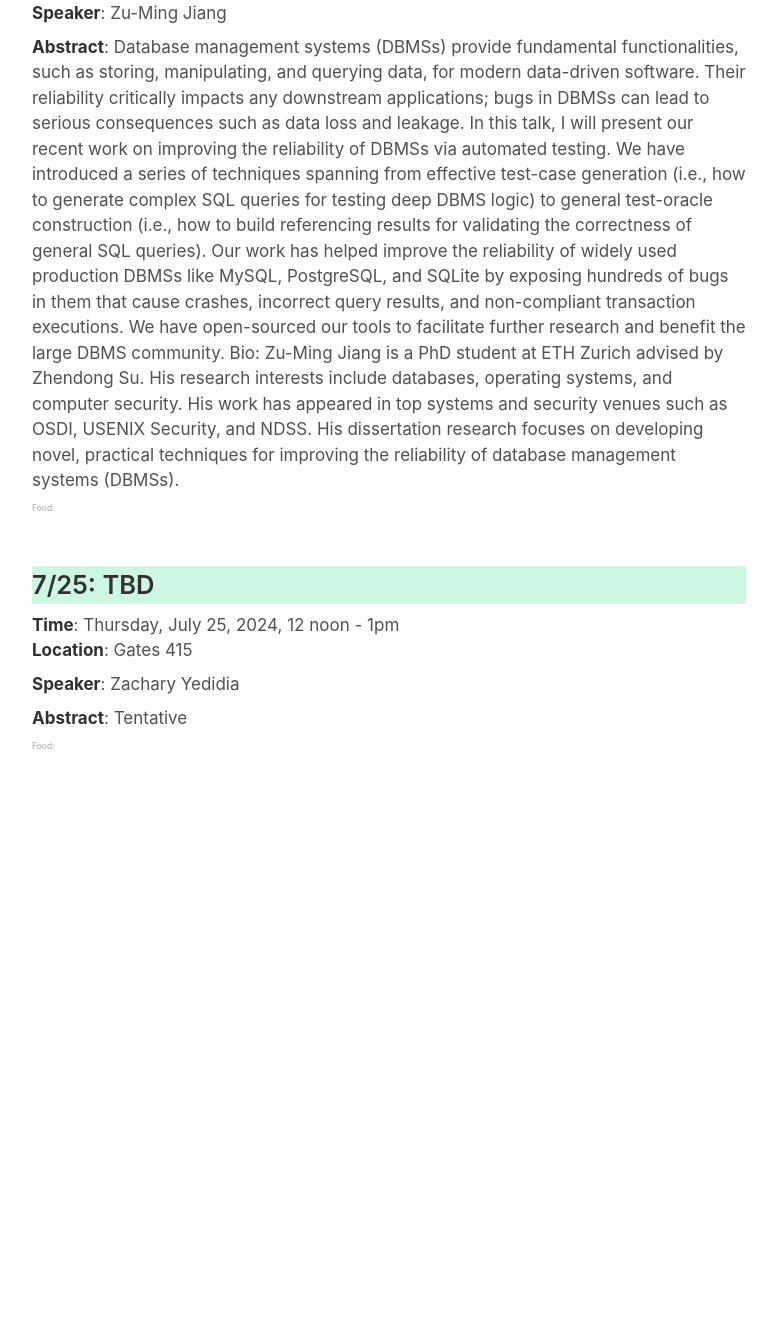
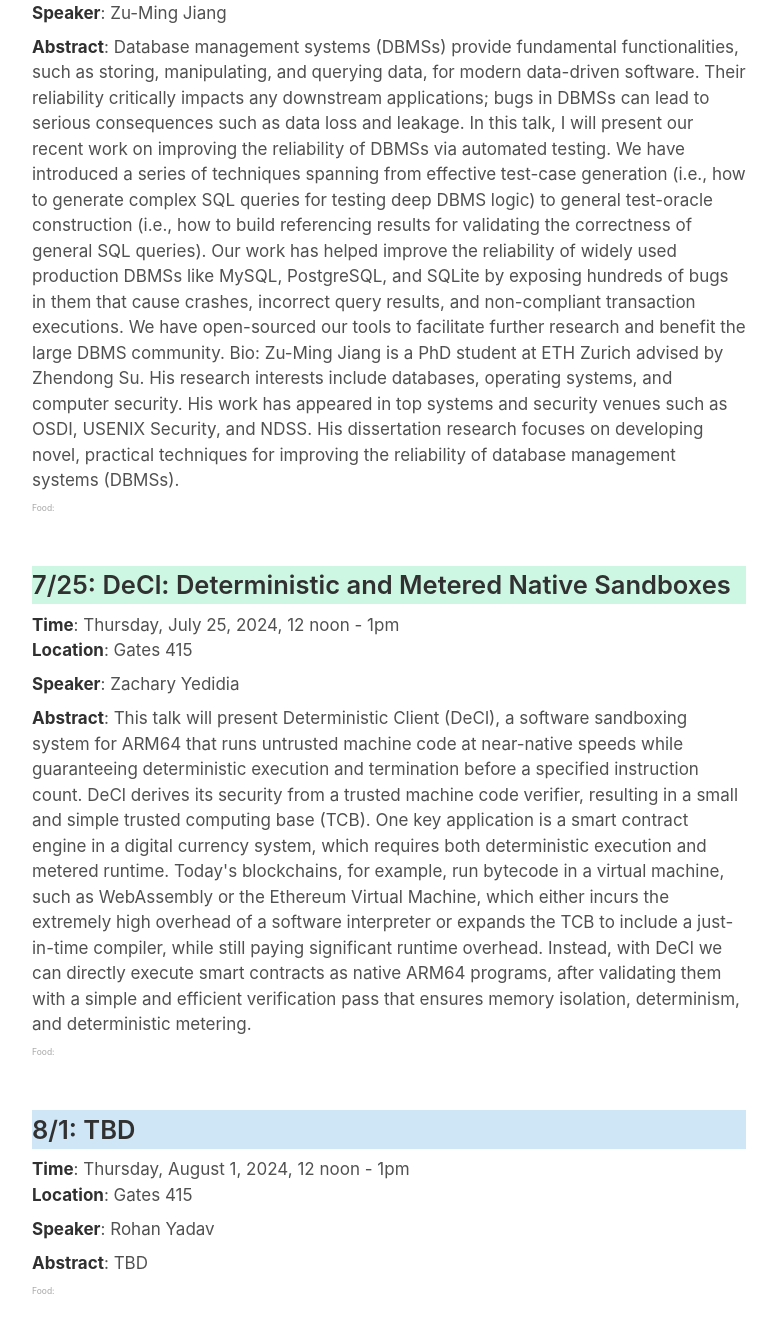
Before and after one commit to software-research-lunch/software-research-lunch.github.io, a Jekyll site: the page built from index.html, in a window 1280 px wide and 1400 px high, scrolled down 687 px. Shown: the top 1333 px of the window, without its empty margins (251-1028 px from the left). Built offline with Jekyll 4.4.1, drawn with Linux system fonts in a browser that asks for light colours; before the commit the page ends 1542 px from its top, so only the background shows below that.

Commit message:
zach, rohan

```diff
--- a/_data/schedule.yml
+++ b/_data/schedule.yml
@@ -59,9 +59,29 @@ y24_summer:
       speaker: "Zu-Ming Jiang"
       bio: ""
     - date: "2024-07-25"
-      abstract: "Tentative"
+      abstract: "This talk will present Deterministic Client (DeCl), a software
+        sandboxing system for ARM64 that runs untrusted machine code at
+        near-native speeds while guaranteeing deterministic execution and
+        termination before a specified instruction count. DeCl derives its
+        security from a trusted machine code verifier, resulting in a small and
+        simple trusted computing base (TCB).  One key application is a smart
+        contract engine in a digital currency system, which requires both
+        deterministic execution and metered runtime. Today's blockchains, for
+        example, run bytecode in a virtual machine, such as WebAssembly or the
+        Ethereum Virtual Machine, which either incurs the extremely high
+        overhead of a software interpreter or expands the TCB to include a
+        just-in-time compiler, while still paying significant runtime overhead.
+        Instead, with DeCl we can directly execute smart contracts as native
+        ARM64 programs, after validating them with a simple and efficient
+        verification pass that ensures memory isolation, determinism, and
+        deterministic metering."
+      title: "DeCl: Deterministic and Metered Native Sandboxes"
+      speaker: "Zachary Yedidia"
+      bio: ""
+    - date: "2024-08-01"
+      abstract: "TBD"
       title: "TBD"
-      speaker: "Zachary Yedidia"
+      speaker: "Rohan Yadav"
       bio: ""
 
 y24_spring:
```
